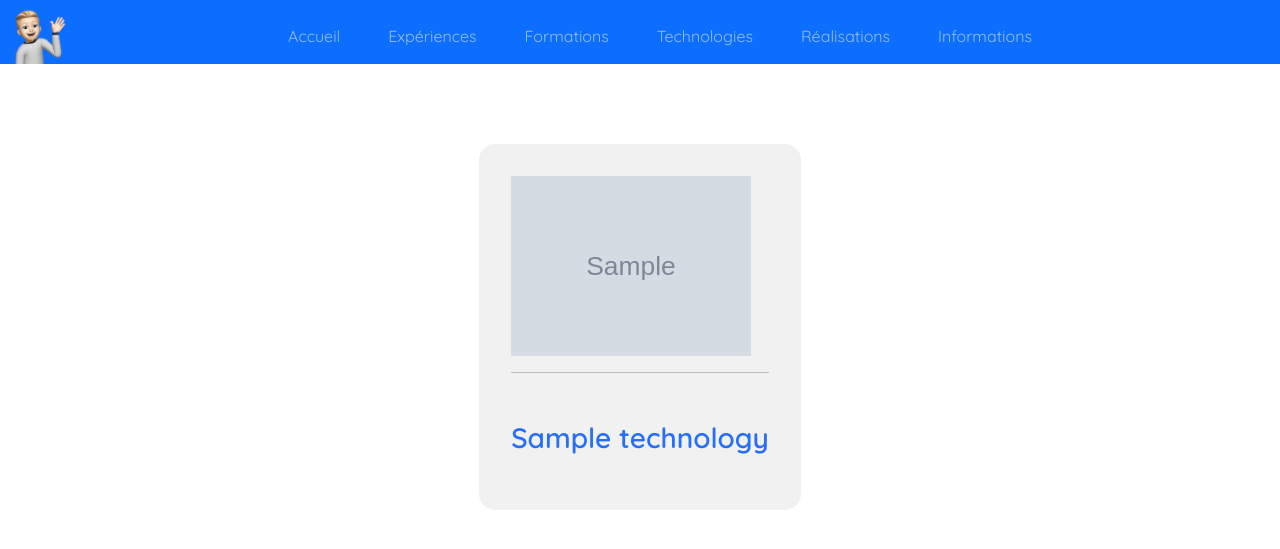
After one commit to Pierre-Henri-Kocan/CV-en-ligne-symfony, a Symfony app: template templates/technology/index.html.twig in a window 1280 px wide. The commit adds this page. Shown: the top 549 px of the page. Run offline with Twig, Linux system fonts and the light colour scheme; the template is opened without the code that fills it: most values are stand-ins (such as "Sample title", 1, 10 or a date in 2020); grey boxes marked "Sample" are stand-in pictures; some libraries are stand-ins or nearby versions.

Commit message:
technology controller, entity, repository and template created

```diff
--- a/public/css/style.css
+++ b/public/css/style.css
@@ -79,7 +79,7 @@ body {
     font-weight: 600;
 }
 
-.card-title {
+.card-title-name {
     color: var(--primary);
 }
 
@@ -185,7 +185,7 @@ body {
     }
   }
 
-  /* ---------------------- timeline ---------------------- */
+/* ---------------------- timeline ---------------------- */
 
   .timeline{
     position:relative;
@@ -328,3 +328,37 @@ body {
       right:inherit;
     }
   }
+
+/* ---------------------- technology ---------------------- */
+
+.technology {
+  display: flex;
+  flex-direction: row;
+  flex-wrap: wrap;
+  justify-content: space-around;
+  margin: 3rem 1rem;
+}
+
+.technology-card {
+  margin: 2rem;
+  background-color:#cdcdcd48;
+  padding: 2rem 2rem 3rem 2rem;
+  border-radius: 1rem;
+  transition: transform .5s;
+}
+
+.technology-card:hover {
+  transform: scale(1.1);
+  box-shadow: 5px 5px 15px 5px #FF8080, -9px 5px 15px 5px #FFE488, -7px -5px 15px 5px #8CFF85, 12px -5px 15px 5px #80C7FF, 12px 10px 15px 7px #E488FF, -10px 10px 15px 7px #FF616B, -10px -7px 27px 1px #8E5CFF, 5px 5px 15px 5px rgba(0,0,0,0);
+}
+
+.technology-image {
+  width: 15rem;
+}
+
+.technology-name {
+  text-align: center;
+  padding-top: 2rem;
+  font-weight: 600;
+  color: var(--primary);
+}
--- a/src/Controller/ExperienceController.php
+++ b/src/Controller/ExperienceController.php
@@ -14,7 +14,7 @@ class ExperienceController extends AbstractController
     public function index(ExperienceRepository $experienceRepository): Response
     {
         $experiences = $experienceRepository->findAll();
-        //dd($experiences);
+        // dd($experiences);
 
         return $this->render('experience/index.html.twig', [
             'experiences' => $experiences,
--- a/templates/home/index.html.twig
+++ b/templates/home/index.html.twig
@@ -11,7 +11,7 @@
     </div>
     <div class="profil-card-right">
       <div class="card-body">
-        <h5 class="card-title">Pierre-Henri Kocan</h5>
+        <h5 class="card-title-name">Pierre-Henri Kocan</h5>
 		<h6 class="card-function">- Developpeur web -<br> PHP / Symfony</h6>
 		<a href="tel:+33661878602" class="contact-link"><div class="contacts">
 			<img src="{{ asset('images/profil-card/phone.png') }}" alt="phone-picture">
--- a/templates/includes/_header.html.twig
+++ b/templates/includes/_header.html.twig
@@ -16,7 +16,7 @@
 					<a class="nav-link {{"app_formation" in app.request.attributes.get('_route') ? " active":" "}}" href="{{ path('app_formation') }}">Formations</a>
 				</li>
 				<li class="nav-item">
-					<a class="nav-link" href="#">Technologies</a>
+					<a class="nav-link {{"app_technology" in app.request.attributes.get('_route') ? " active":" "}}" href="{{ path('app_technology') }}">Technologies</a>
 				</li>
 				<li class="nav-item">
 					<a class="nav-link" href="#">Réalisations</a>
--- /dev/null
+++ b/templates/technology/index.html.twig
@@ -0,0 +1,17 @@
+{% extends 'base.html.twig' %}
+
+{% block title %}Technologies{% endblock %}
+
+{% block body %}
+
+<div class="technology">
+    {% for technology in technologies %}
+        <div class="technology-card">
+            <img class="technology-image" src="{{ technology.image }}" alt="logo-{{ technology.name }}">
+            <hr>
+            <h3 class="technology-name">{{ technology.name }}</h3>
+        </div>
+    {% endfor %}
+</div>
+
+{% endblock %}
```
Also changed, not shown: migrations/Version20230726142317.php (added, +31 -0 lines), src/Controller/TechnologyController.php (added, +23 -0 lines), src/Entity/Technology.php (added, +50 -0 lines), src/Repository/TechnologyRepository.php (added, +48 -0 lines), public/images/technology/CSS.png (added), public/images/technology/Git.png (added), public/images/technology/HTML.png (added), public/images/technology/JS.png (added), public/images/technology/MySQL.png (added), public/images/technology/PHP.png (added), public/images/technology/Symfony.png (added), 1 other file.
